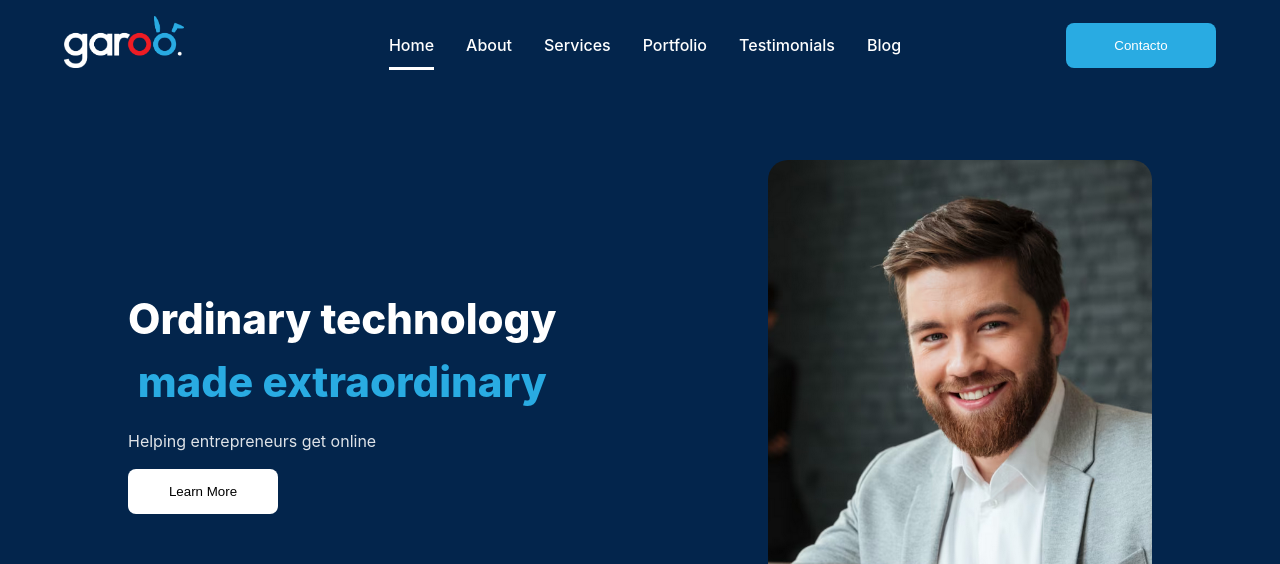
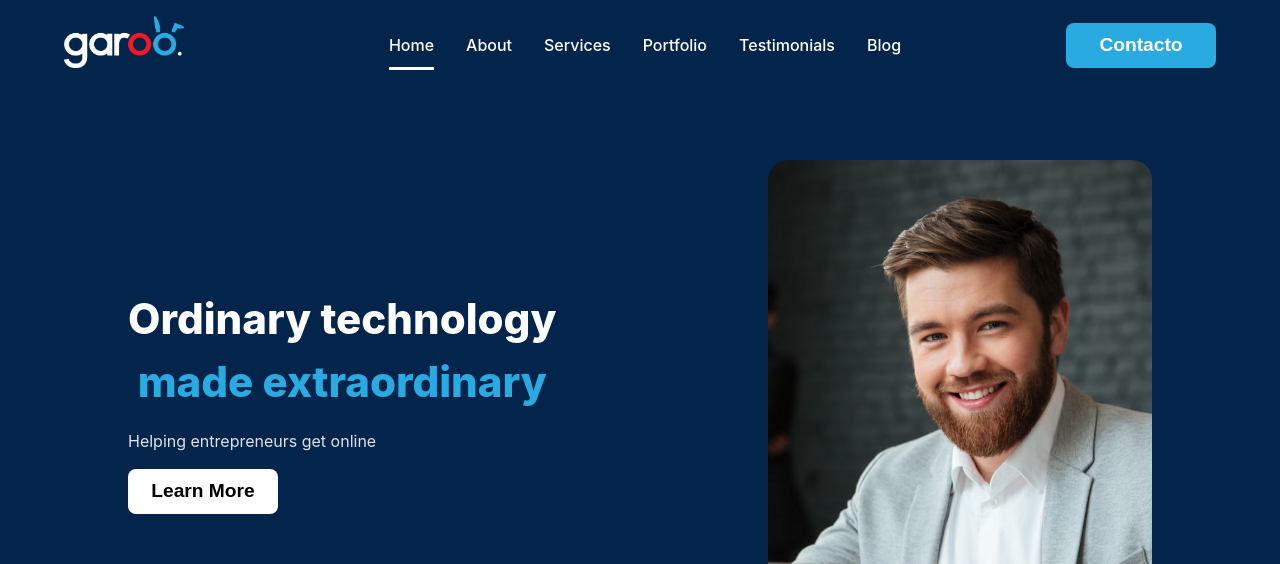
Before and after one commit to Kojimena/garooInc, a React (Vite) app: page / in a window 1280 px wide. Shown: the top 564 px of the page. Built offline with nearby package versions, Linux system fonts and the light colour scheme.

Commit message:
Update Button.css

```diff
--- a/src/components/Button/Button.css
+++ b/src/components/Button/Button.css
@@ -10,3 +10,8 @@
     background-color: #1C6EA4;
     cursor: pointer;
 }
+
+.btn{
+    font-size: 1.2rem;
+    font-weight: 800;
+}
```
